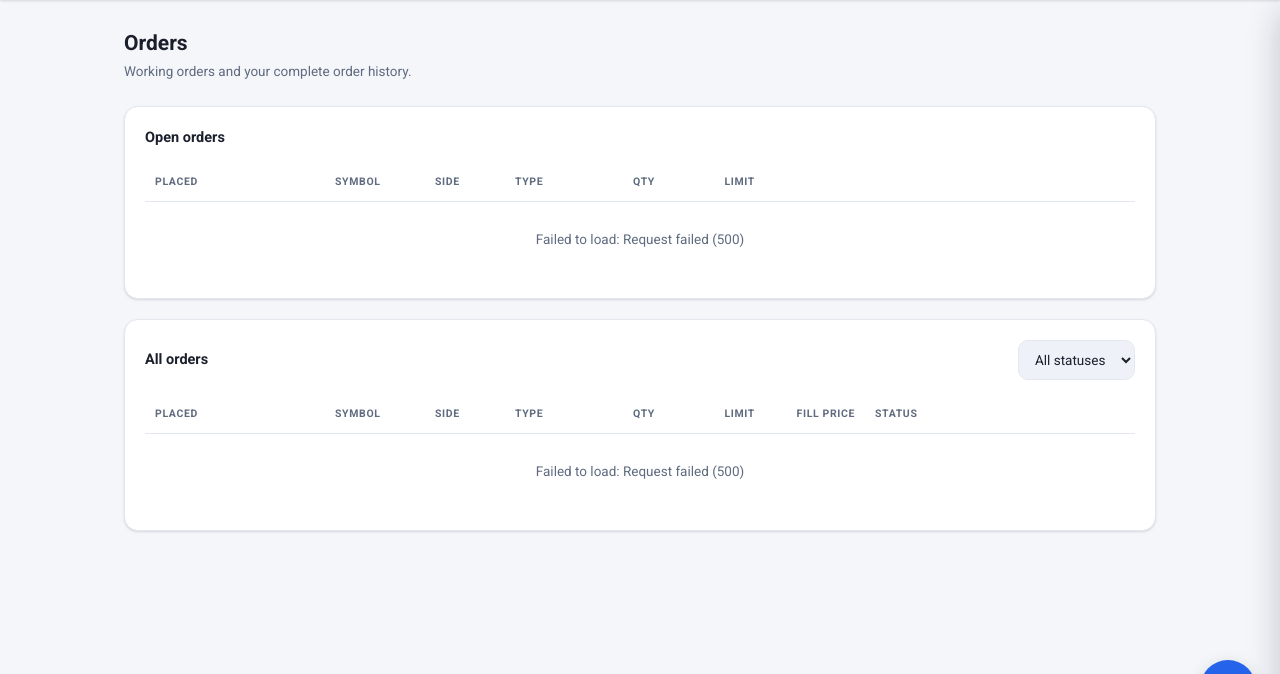
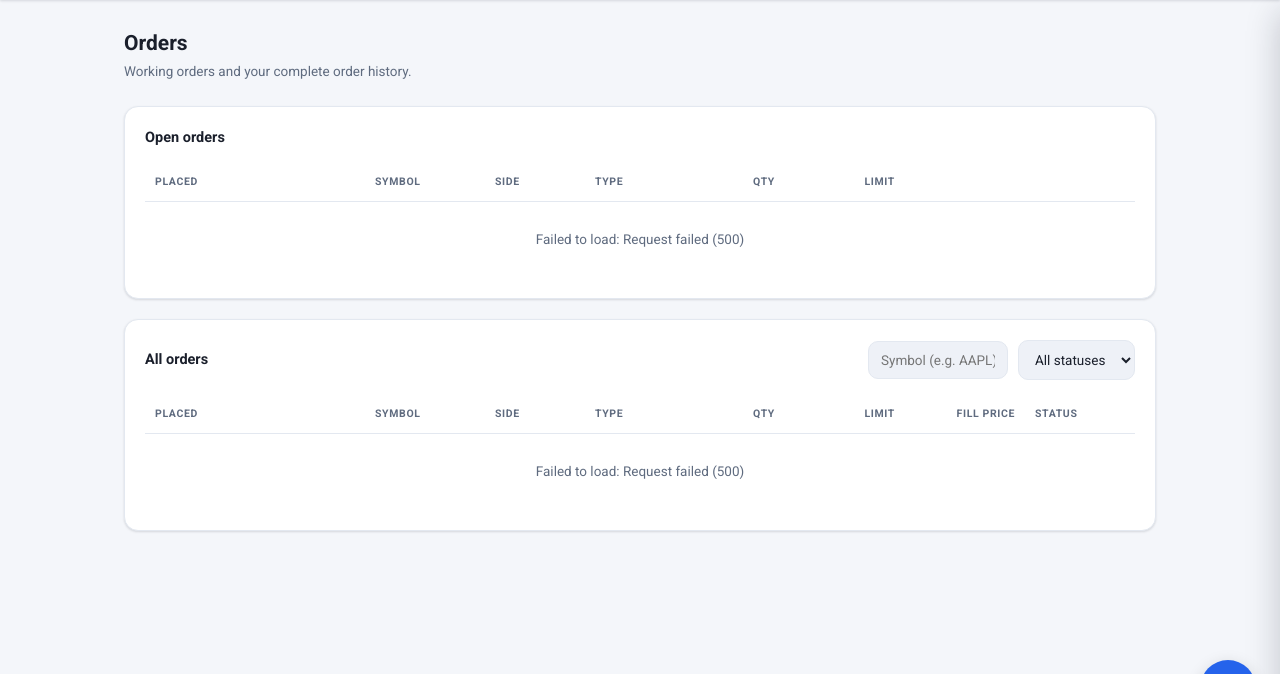
Before and after one commit to rkpantangi/beacon-trading, a FastAPI app: page /orders in a window 1280 px wide. Shown: the part 60-734 px from the top of the page. Run offline with FastAPI, Linux system fonts and the light colour scheme; data that the repository does not hold is empty; parts of the project's set-up code (start-up, migrations or seed data) failed here and were passed over.

Commit message:
Relax orders page column widths to spread them out and add symbol filter to all orders list
Co-Authored-By: Antigravity <noreply@google.com>

```diff
--- a/trading_app/app/api.py
+++ b/trading_app/app/api.py
@@ -275,7 +275,7 @@ def transfer(request: Request, body: TransferRequest, account_id: Optional[str]
 
 @router.get("/orders")
 def get_orders(request: Request, account_id: Optional[str] = None,
-               status: Optional[str] = None):
+               status: Optional[str] = None, symbol: Optional[str] = None):
     svc = _svc(request)
     acct = _acct(account_id)
     if status and status not in OrderStatus.ALL:
@@ -284,6 +284,9 @@ def get_orders(request: Request, account_id: Optional[str] = None,
         orders = svc.store.orders.list_open(acct)  # fast path
     else:
         orders = svc.store.orders.list(acct, status=status)
+    if symbol:
+        symbol = symbol.upper()
+        orders = [o for o in orders if o.symbol == symbol]
     return {"orders": [o.to_dict() for o in orders]}
 
 
--- a/trading_app/static/css/app.css
+++ b/trading_app/static/css/app.css
@@ -127,13 +127,14 @@ td.num, th.num { text-align: right !important; font-variant-numeric: tabular-num
 .col-price { width: 110px; }
 .col-today { width: 100px; }
 .col-actions { width: 150px; }
-.col-placed { width: 180px; }
-.col-side { width: 80px; }
-.col-type { width: 80px; }
-.col-qty { width: 80px; }
-.col-limit { width: 100px; }
-.col-fill-price { width: 100px; }
+.col-placed { width: 220px; }
+.col-side { width: 100px; }
+.col-type { width: 100px; }
+.col-qty { width: 100px; }
+.col-limit { width: 120px; }
+.col-fill-price { width: 120px; }
 .col-status { width: auto; }
+.orders-table .col-symbol { width: 120px; }
 .orders-table .col-actions { width: auto; }
 .gain { color: var(--gain); }
 .loss { color: var(--loss); }
@@ -345,7 +346,7 @@ input:focus, select:focus { border-color: var(--primary); }
 /* ---- misc ------------------------------------------------------------------- */
 
 .filter-row { display: flex; gap: 10px; align-items: center; margin-bottom: 14px; flex-wrap: wrap; }
-.filter-row select { width: auto; margin-top: 0; }
+.filter-row select, .filter-row input { width: auto; margin-top: 0; }
 .transfer-forms { display: grid; grid-template-columns: 1fr 1fr; gap: 20px; }
 @media (max-width: 720px) {
   .topbar { gap: 10px; padding: 0 12px; overflow-x: auto; }
--- a/trading_app/static/js/orders.js
+++ b/trading_app/static/js/orders.js
@@ -4,6 +4,7 @@
   const openBody = document.getElementById("open-orders-body");
   const allBody = document.getElementById("all-orders-body");
   const statusFilter = document.getElementById("status-filter");
+  const symbolFilter = document.getElementById("symbol-filter");
 
   function sideChip(side) {
     return `<span class="chip ${side === "buy" ? "buy" : "sell"}">${esc(side)}</span>`;
@@ -35,8 +36,13 @@
 
   async function loadAll() {
     const status = statusFilter.value;
+    const symbol = symbolFilter.value.trim().toUpperCase();
     try {
-      const { orders } = await API.get(`/api/orders${status ? `?status=${status}` : ""}`);
+      const params = new URLSearchParams();
+      if (status) params.set("status", status);
+      if (symbol) params.set("symbol", symbol);
+      const url = `/api/orders${params.toString() ? "?" + params.toString() : ""}`;
+      const { orders } = await API.get(url);
       if (!orders.length) {
         allBody.innerHTML = `<tr><td colspan="8" class="empty-note">No orders yet.</td></tr>`;
         return;
@@ -73,6 +79,7 @@
 
   function reload() { loadOpen(); loadAll(); }
   statusFilter.addEventListener("change", loadAll);
+  symbolFilter.addEventListener("input", loadAll);
   document.addEventListener("portfolio:changed", reload);
   reload();
   setInterval(reload, 30000); // pick up background limit-order fills
--- a/trading_app/templates/orders.html
+++ b/trading_app/templates/orders.html
@@ -27,6 +27,7 @@
 <div class="card">
   <div class="filter-row">
     <h2 style="margin:0; flex:1">All orders</h2>
+    <input type="text" id="symbol-filter" placeholder="Symbol (e.g. AAPL)" style="max-width: 140px;" />
     <select id="status-filter">
       <option value="">All statuses</option>
       <option value="open">Open</option>
```
Also changed, not shown: trading_app/static/js/stock.js (+104 -5 lines).
